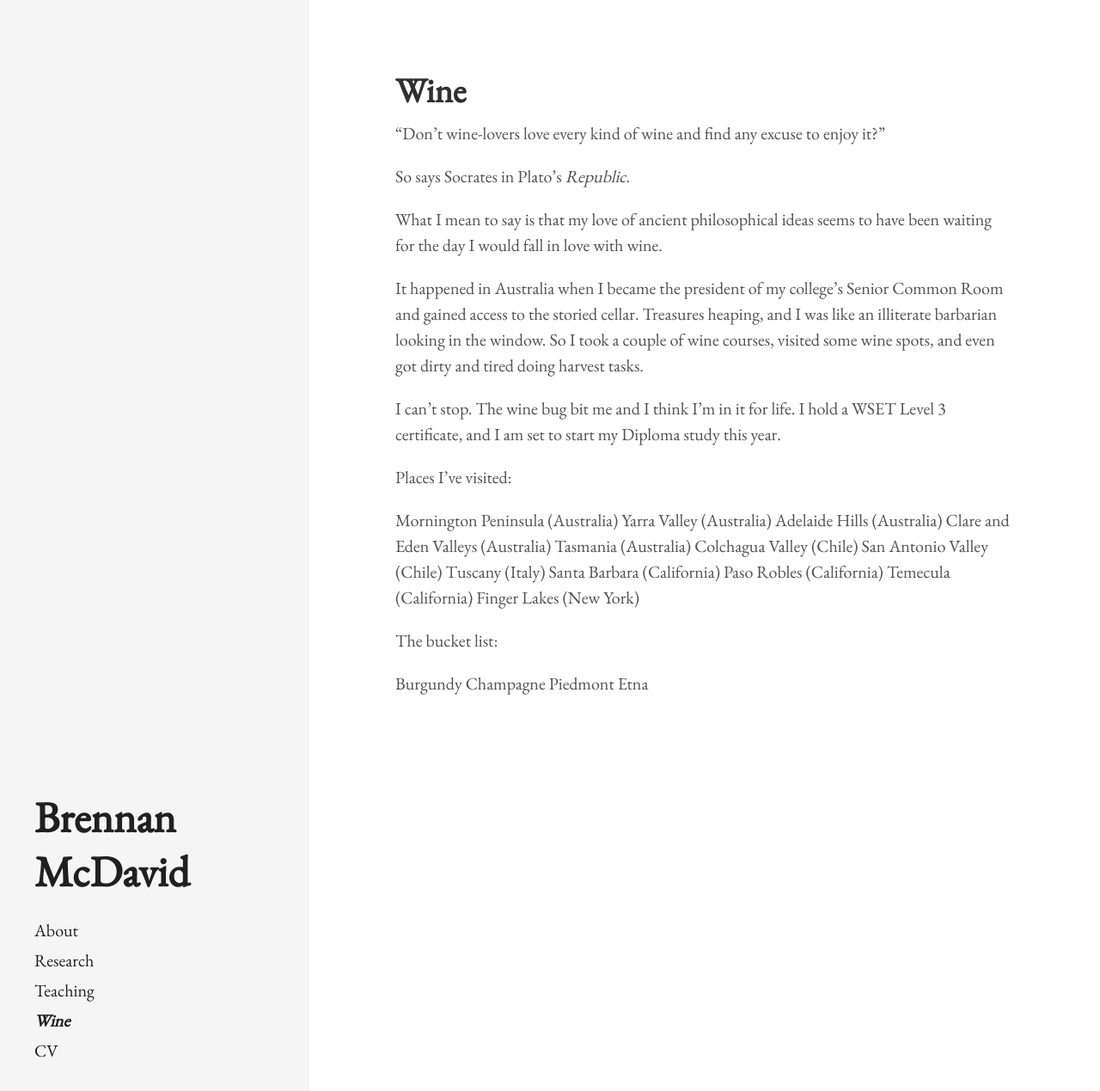
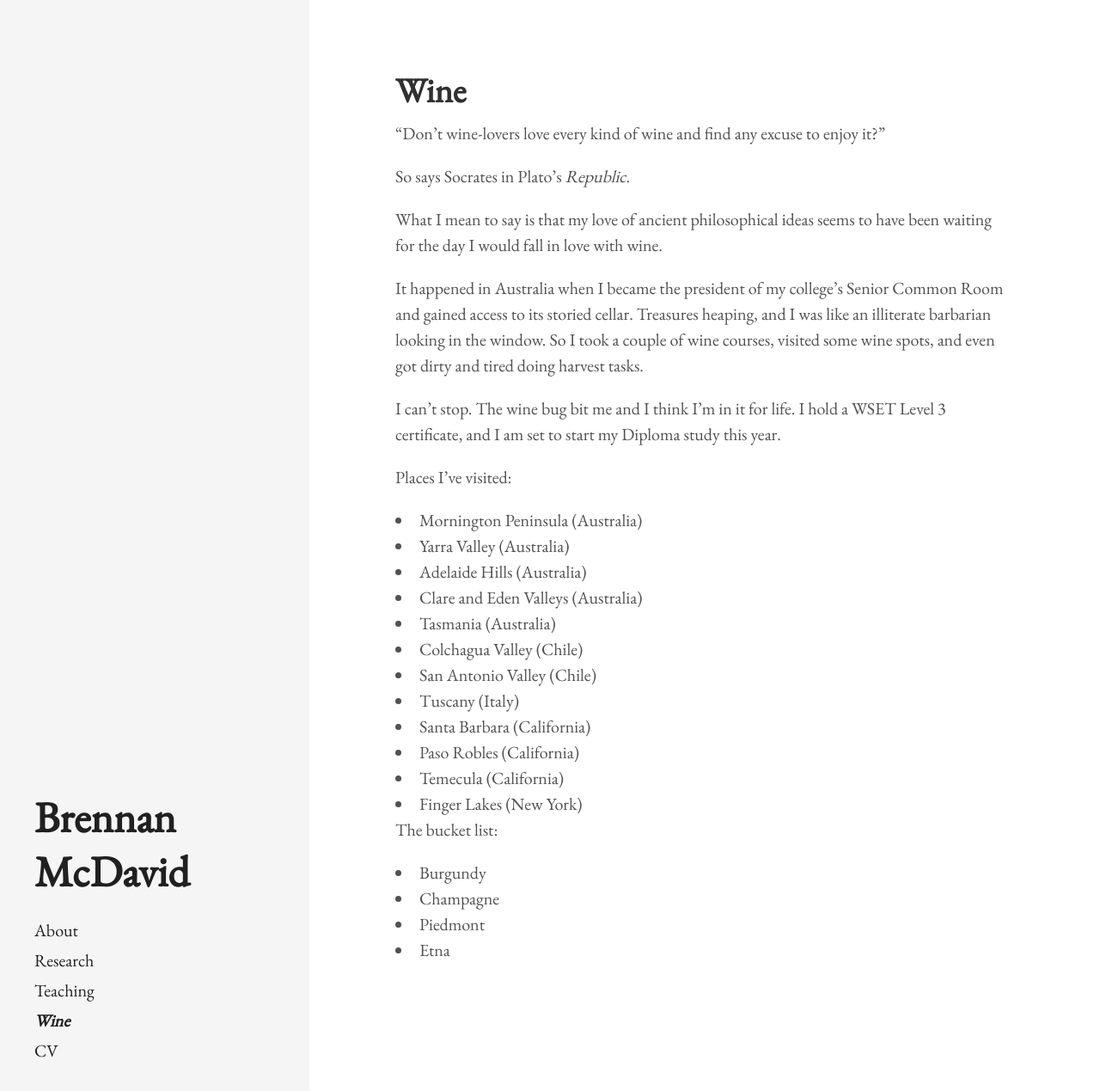
Before and after one commit to bkmcdavid/bkmcdavid.github.io, a Jekyll site: the page built from wine.md, in a window 1280 px wide and 1280 px high. Shown: the top 1269 px of the window at 86% size. Built offline with Jekyll 4.4.1, drawn with Linux system fonts in a browser that asks for light colours.

Commit message:
bullet list places

```diff
--- a/wine.md
+++ b/wine.md
@@ -9,29 +9,29 @@ So says Socrates in Plato's <i>Republic</i>.
 
 What I mean to say is that my love of ancient philosophical ideas seems to have been waiting for the day I would fall in love with wine.
 
-It happened in Australia when I became the president of my college's Senior Common Room and gained access to the storied cellar. Treasures heaping, and I was like an illiterate barbarian looking in the window. So I took a couple of wine courses, visited some wine spots, and even got dirty and tired doing harvest tasks.
+It happened in Australia when I became the president of my college's Senior Common Room and gained access to its storied cellar. Treasures heaping, and I was like an illiterate barbarian looking in the window. So I took a couple of wine courses, visited some wine spots, and even got dirty and tired doing harvest tasks.
 
 I can't stop. The wine bug bit me and I think I'm in it for life. I hold a WSET Level 3 certificate, and I am set to start my Diploma study this year.
 
 Places I've visited:
 
-Mornington Peninsula (Australia)
-Yarra Valley (Australia)
-Adelaide Hills (Australia)
-Clare and Eden Valleys (Australia)
-Tasmania (Australia)
-Colchagua Valley (Chile)
-San Antonio Valley (Chile)
-Tuscany (Italy)
-Santa Barbara (California)
-Paso Robles (California)
-Temecula (California)
-Finger Lakes (New York)
+  <li>Mornington Peninsula (Australia)</li>
+  <li>Yarra Valley (Australia) </li>
+  <li>Adelaide Hills (Australia) </li>
+  <li>Clare and Eden Valleys (Australia)</li>
+  <li>Tasmania (Australia)</li>
+  <li>Colchagua Valley (Chile)</li>
+  <li>San Antonio Valley (Chile)</li>
+  <li>Tuscany (Italy)</li>
+  <li>Santa Barbara (California)</li>
+  <li>Paso Robles (California)</li>
+  <li>Temecula (California)</li>
+  <li>Finger Lakes (New York)</li>
 
 
 The bucket list:
 
-Burgundy
-Champagne
-Piedmont
-Etna
+  <li>Burgundy</li>
+  <li>Champagne</li>
+  <li>Piedmont</li>
+  <li>Etna</li>
```
